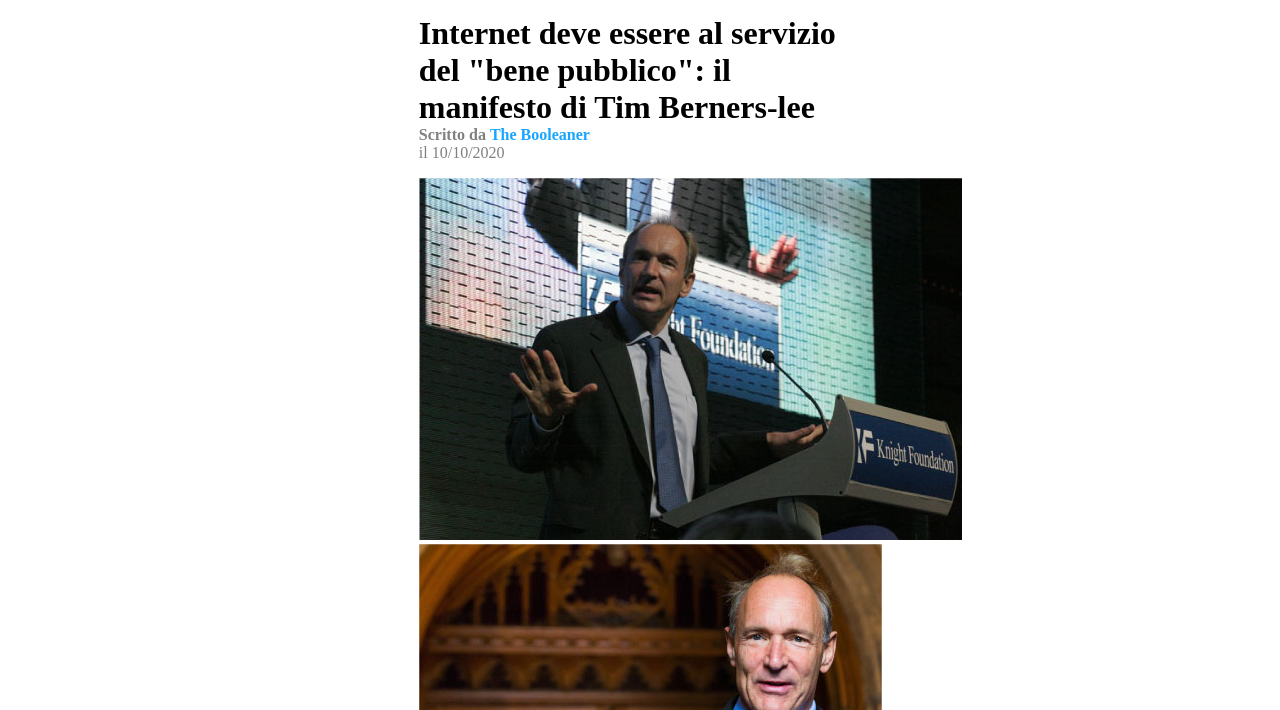
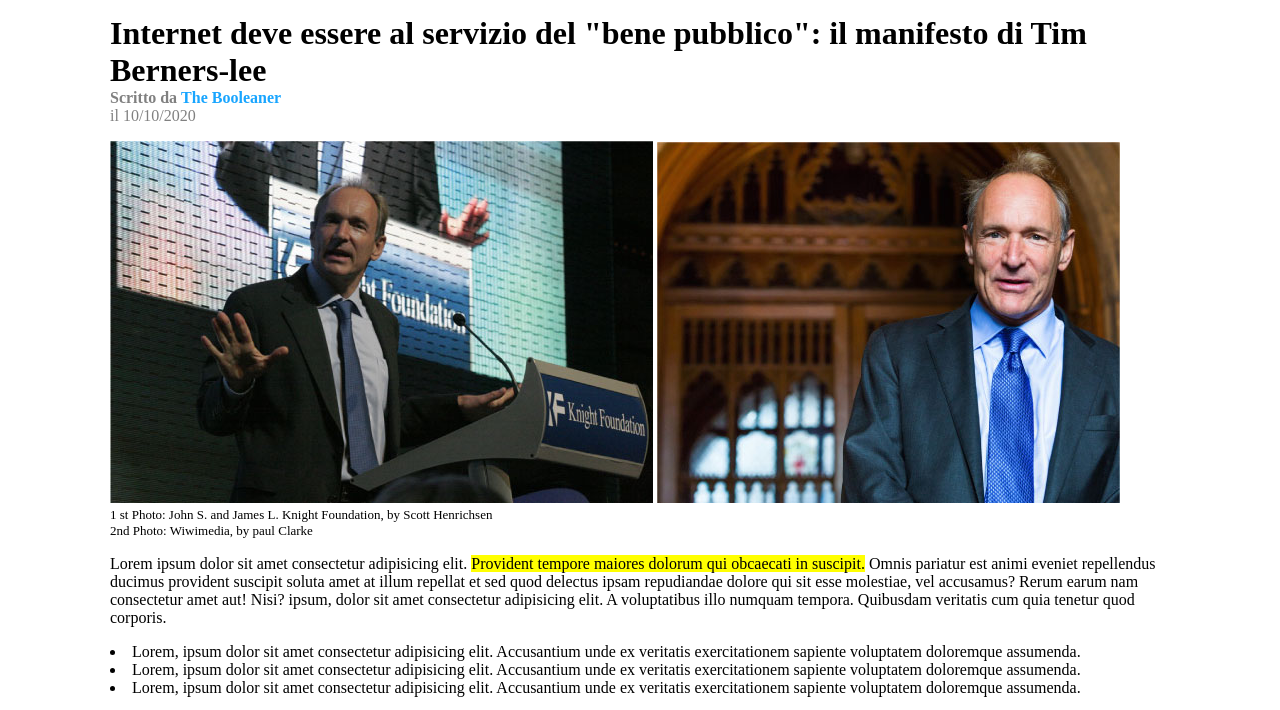
Before and after one commit to Luca-Orabona/html-css-booleaner, a plain HTML site: page bonus/index.html in a window 1280 px wide. Shown: the part 114-824 px from the top of the page. Drawn offline with Linux system fonts and the light colour scheme.

Commit message:
fix: bonus added

```diff
--- a/bonus/css/style.css
+++ b/bonus/css/style.css
@@ -1,6 +1,6 @@
 
 .conteiner {
-    width: 35%;
+    max-width: 1060px;
     margin: 0 auto;
 }
 
```
